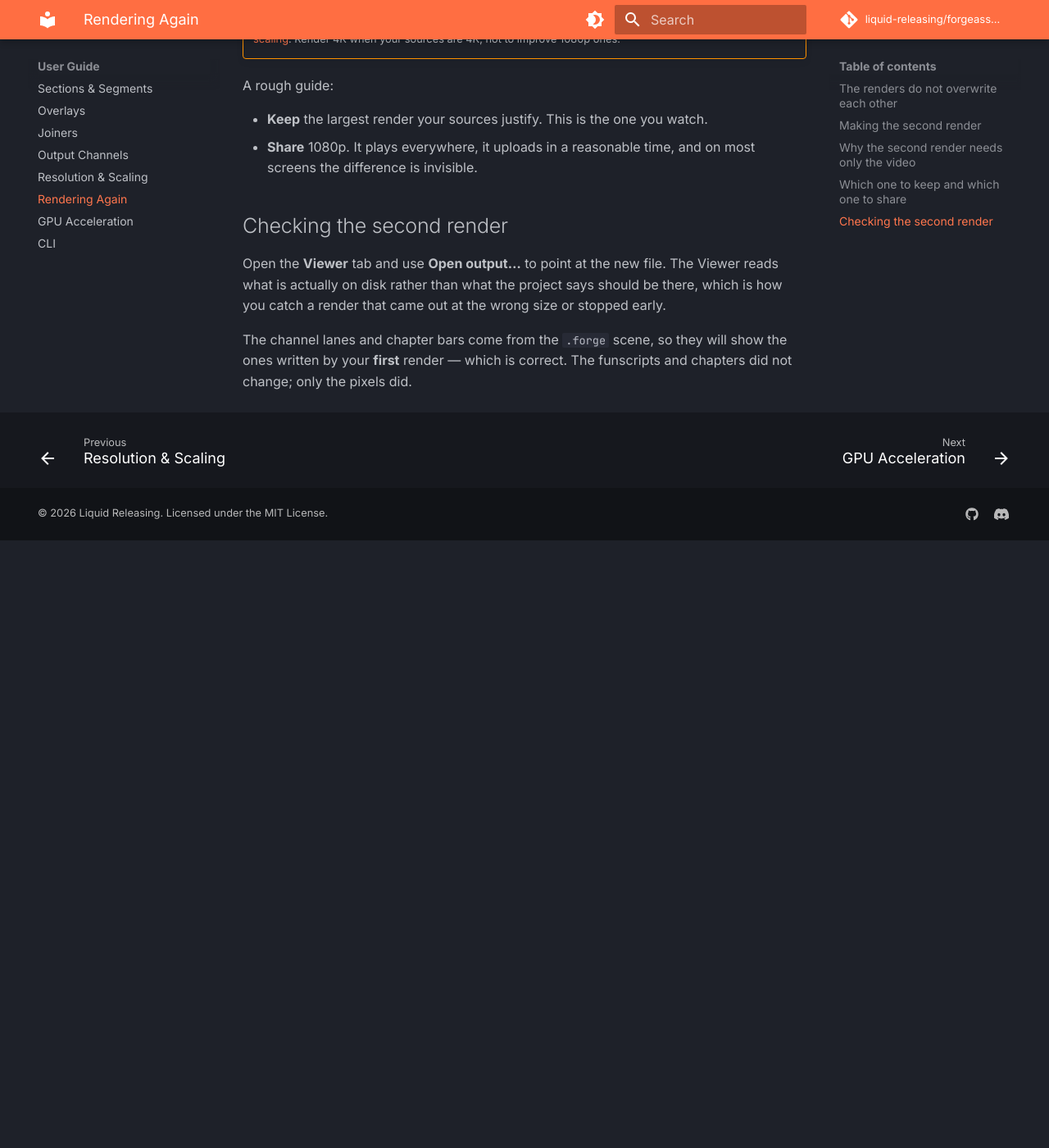
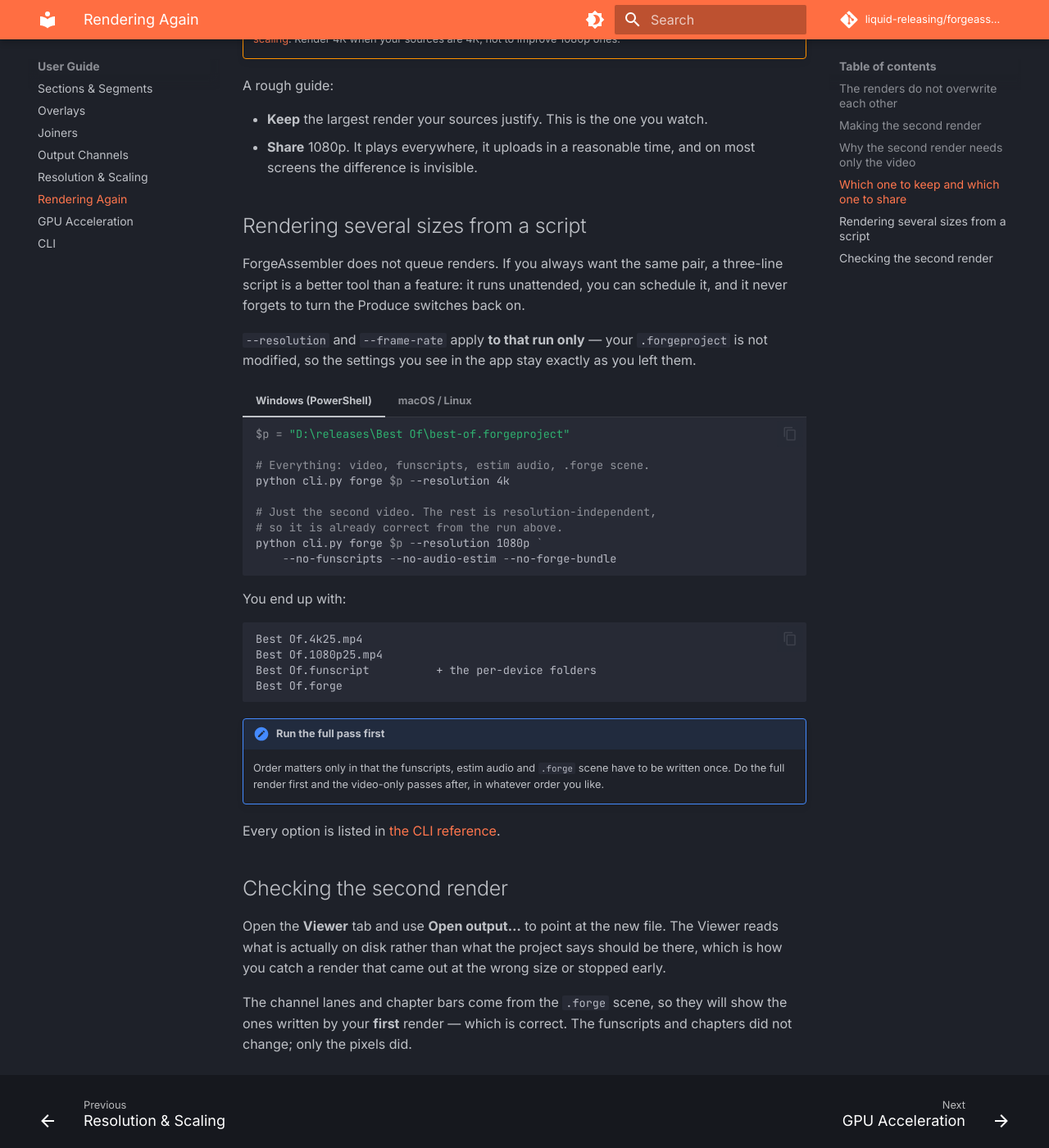
Before and after one commit to liquid-releasing/forgeassembler, an MkDocs documentation site: the page built from docs/guide/rendering-again.md, in a window 1280 px wide and 1400 px high, scrolled down 2008 px. Shown: the whole window at 82% size. Built offline with MkDocs 1.6.1 and Material for MkDocs 9.7.7, drawn with Linux system fonts in a browser that asks for light colours; comment, search, counter and statistics services are not loaded; before the commit the page ends 2667 px from its top, so only the background shows below that.

Commit message:
Render a second size without editing the project
`--resolution` and `--frame-rate` on `cli.py forge`, applying to that run
only. Overriding the SETTING rather than a pixel tuple further down means
`validate` checks the value and the filename tag follows for free.

A test asserts the project file is byte-identical after a run with
overrides. If they leaked back, the NEXT forge would quietly come out at the
size of your last one-off render.

This is what the docs page had to leave out. Its scripting section now exists:
a full pass, then a video-only pass at the second size, in PowerShell and
bash. No render QUEUE -- considered and cut, it saves ~30 seconds of clicking
on a twenty-minute job.

Co-Authored-By: Claude Opus 5 (1M context) <noreply@anthropic.com>

````diff
--- a/docs/guide/rendering-again.md
+++ b/docs/guide/rendering-again.md
@@ -77,6 +77,57 @@ A rough guide:
 - **Share** 1080p. It plays everywhere, it uploads in a reasonable time, and
   on most screens the difference is invisible.
 
+## Rendering several sizes from a script
+
+ForgeAssembler does not queue renders. If you always want the same pair, a
+three-line script is a better tool than a feature: it runs unattended, you
+can schedule it, and it never forgets to turn the Produce switches back on.
+
+`--resolution` and `--frame-rate` apply **to that run only** — your
+`.forgeproject` is not modified, so the settings you see in the app stay
+exactly as you left them.
+
+=== "Windows (PowerShell)"
+
+    ```powershell
+    $p = "D:\releases\Best Of\best-of.forgeproject"
+
+    # Everything: video, funscripts, estim audio, .forge scene.
+    python cli.py forge $p --resolution 4k
+
+    # Just the second video. The rest is resolution-independent,
+    # so it is already correct from the run above.
+    python cli.py forge $p --resolution 1080p `
+        --no-funscripts --no-audio-estim --no-forge-bundle
+    ```
+
+=== "macOS / Linux"
+
+    ```bash
+    P="/media/releases/Best Of/best-of.forgeproject"
+
+    python cli.py forge "$P" --resolution 4k
+
+    python cli.py forge "$P" --resolution 1080p \
+        --no-funscripts --no-audio-estim --no-forge-bundle
+    ```
+
+You end up with:
+
+```
+Best Of.4k25.mp4
+Best Of.1080p25.mp4
+Best Of.funscript          + the per-device folders
+Best Of.forge
+```
+
+!!! note "Run the full pass first"
+    Order matters only in that the funscripts, estim audio and `.forge` scene
+    have to be written once. Do the full render first and the video-only
+    passes after, in whatever order you like.
+
+Every option is listed in [the CLI reference](cli.md).
+
 ## Checking the second render
 
 Open the **Viewer** tab and use **Open output…** to point at the new file. The
````
Also changed, not shown: cli.py (+21 -1 lines), 1 other file.
